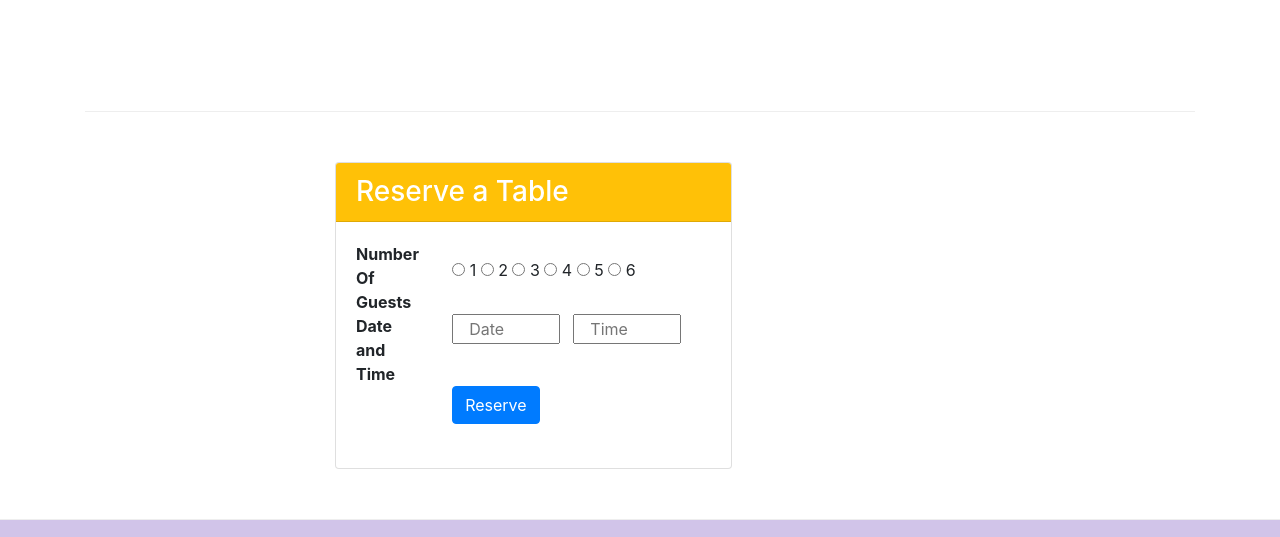
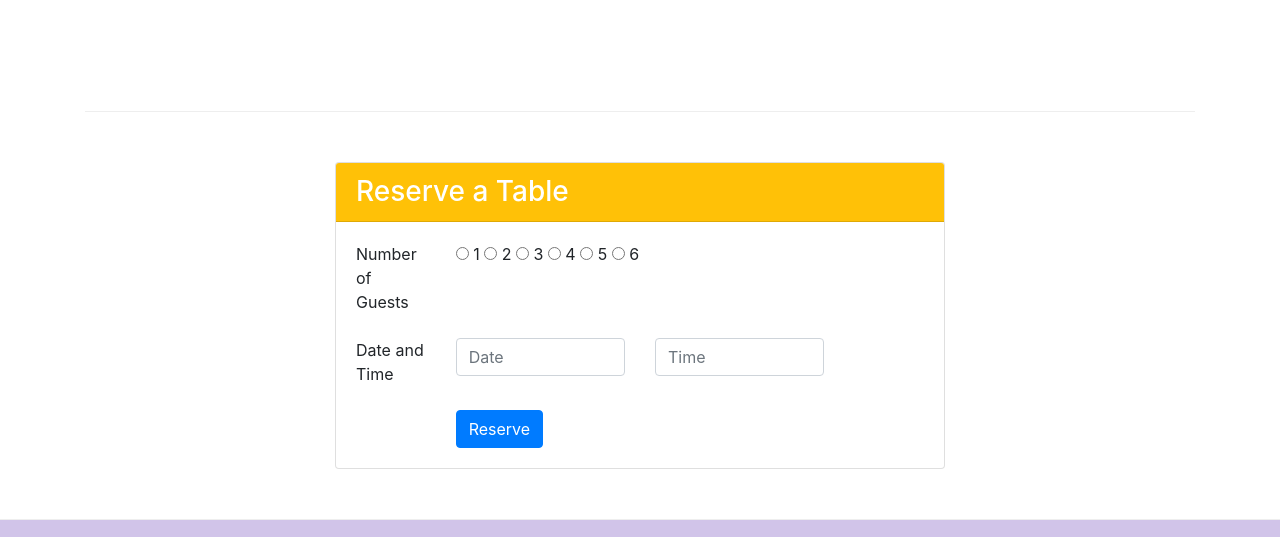
Before and after one commit to roshan64/bootstrapIntro, a website: page index.html in a window 1280 px wide. Shown: the part 1422-1959 px from the top of the page. Drawn offline with nearby package versions, Linux system fonts and the light colour scheme.

Commit message:
Assignment-2 Modified

```diff
--- a/index.html
+++ b/index.html
@@ -43,7 +43,7 @@
                 <div class="col-12 col-sm-3 align-self-center">
                     <img src="img/logo.png" class="img-fluid">
                 </div>
-                <div class="col-12 col-sm align-self-center ">
+                <div class="col-12 col-sm-3 align-self-center ">
                     <a type="button" class="btn btn-block btn-lg btn-warning" href="#reservetable">Reserve Table</a>
                 </div>
             </div>
@@ -103,41 +103,42 @@
     </div>
     <div class="row row-content" id="reservetable">
         <div class="col-sm-3"></div>
-        <div class="col-12 col-sm-4">
+        <div class="col-12 col-lg-6">
             <div class="card">
                 <h3 class="card-header bg-warning text-white">Reserve a Table</h3>
                 <div class="card-body">
-                    <dl class="row">
-                        <dt class="col-12 col-sm-3">Number Of Guests</dt>
-                        <dd class="col-9 mt-3 mb-4">
-                            <form>
-                                <input type="radio">
-                                <label for="1"> 1 </label>
-                                <input type="radio">
-                                <label for="2"> 2 </label>
-                                <input type="radio">
-                                <label for="3"> 3 </label>
-                                <input type="radio">
-                                <label for="4"> 4 </label>
-                                <input type="radio">
-                                <label for="5"> 5 </label>
-                                <input type="radio">
-                                <label for="6"> 6 </label>
-                            </form>
-                        </dd>
-                        <dt class="col-12 col-sm-3">Date and Time</dt>
-                        <dd class="col-9">
-                            <form class="input-group">
-                                <input type="text" placeholder="Date" class="col-12 col-sm-5">
-                                <span>&nbsp;&nbsp;&nbsp;</span>
-                                <input type="text" placeholder="Time" class="col-12 col-sm-5">
-                            </form>
-                        </dd>
-                        <dt class="col-12 col-sm-3"></dt>
-                        <dd class="btn-group col-9" role="group">
-                            <a role="button" class="btn btn-primary" href="#"></i> Reserve</a>
-                        </dd>
-                    </dl>
+                    <form role="form">
+                        <div class="form-group row">
+                            <label class="col-sm-2 control-label">Number of Guests</label>
+                            <div class="radio col-sm-10">
+                                <label class="radio-inline"><input name="guests" type="radio" value=""> 1 </label>
+                                <label class="radio-inline"><input name="guests" type="radio" value=""> 2 </label>
+                                <label class="radio-inline"><input name="guests" type="radio" value=""> 3 </label>
+                                <label class="radio-inline"><input name="guests" type="radio" value=""> 4 </label>
+                                <label class="radio-inline"><input name="guests" type="radio" value=""> 5 </label>
+                                <label class="radio-inline"><input name="guests" type="radio" value=""> 6 </label>
+                            </div>
+                        </div>
+
+                        <div class="form-group row">
+                            <label for="date" class="col-sm-2 control-label">Date and Time</label>
+                            <div class="col-sm-4">
+                                <input type="text" class="form-control" id="date" placeholder="Date">
+
+                            </div>
+                            <div class="col-sm-4">
+                                <input type="text" class="form-control" id="time" placeholder="Time">
+
+                            </div>
+                        </div>
+                        <div class="row">
+                            <div class="col-sm-2"></div>
+                            <div class="col-sm">
+                                <a class="btn btn-primary" type="submit" href="#">Reserve</a>
+                            </div>
+
+                        </div>
+                    </form>
                 </div>
             </div>
         </div>
```
